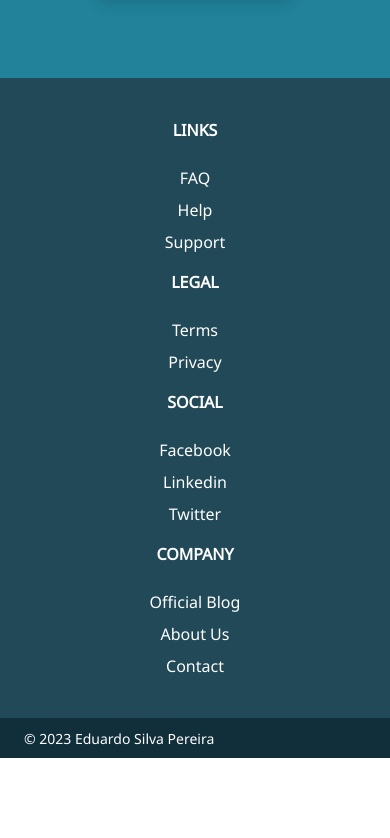
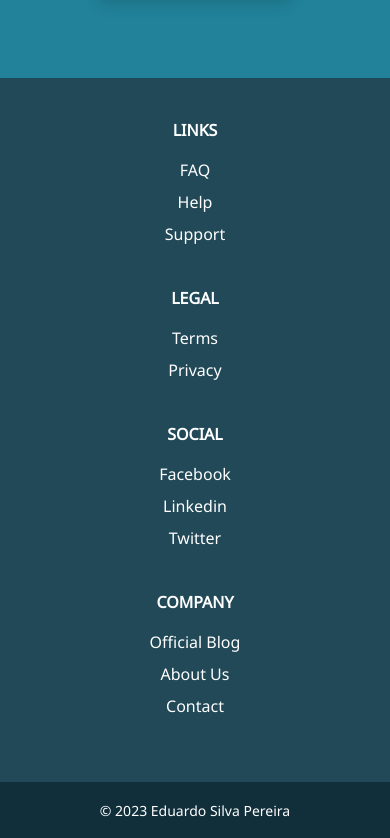
Before and after one commit to silvapereiraeduardo/livhtec, a React (Create React App) app: page / in a window 390 px wide. Shown: the part 6842-7680 px from the top of the page. Before the commit the page ends 7600 px from the top, so only its background shows below. Built offline with nearby package versions, Linux system fonts and the light colour scheme; the HTML template or start-up script is replaced by a standard one.

Commit message:
responsividade do footer

```diff
--- a/src/components/Footer.tsx
+++ b/src/components/Footer.tsx
@@ -5,8 +5,8 @@ export const Footer: React.FC<{}> = () => {
     <footer className="bg-primary-900">
       <div className="container mx-auto px-6 pt-10 pb-6">
         <div className="flex flex-wrap">
-          <div className="w-full md:w-1/4 text-center md:text-left">
-            <h5 className="uppercase mb-6 font-bold text-white">Links</h5>
+          <div className="w-full md:w-1/4 text-center mb-6 md:mb-0 md:text-left">
+            <h5 className="uppercase mb-4 font-bold text-white">Links</h5>
             <ul className="mb-4">
               <li className="mt-2">
                 <a href="#" className="hover:underline text-white">
@@ -25,8 +25,8 @@ export const Footer: React.FC<{}> = () => {
               </li>
             </ul>
           </div>
-          <div className="w-full md:w-1/4 text-center md:text-left">
-            <h5 className="uppercase mb-6 font-bold text-white">Legal</h5>
+          <div className="w-full md:w-1/4 text-center mb-6 md:mb-0 md:text-left">
+            <h5 className="uppercase mb-4 font-bold text-white">Legal</h5>
             <ul className="mb-4">
               <li className="mt-2">
                 <a href="#" className="hover:underline text-white">
@@ -40,8 +40,8 @@ export const Footer: React.FC<{}> = () => {
               </li>
             </ul>
           </div>
-          <div className="w-full md:w-1/4 text-center md:text-left">
-            <h5 className="uppercase mb-6 font-bold text-white">Social</h5>
+          <div className="w-full md:w-1/4 text-center mb-6 md:mb-0 md:text-left">
+            <h5 className="uppercase mb-4 font-bold text-white">Social</h5>
             <ul className="mb-4">
               <li className="mt-2">
                 <a href="#" className="hover:underline text-white">
@@ -60,8 +60,8 @@ export const Footer: React.FC<{}> = () => {
               </li>
             </ul>
           </div>
-          <div className="w-full md:w-1/4 text-center md:text-left">
-            <h5 className="uppercase mb-6 font-bold text-white">Company</h5>
+          <div className="w-full md:w-1/4 text-center mb-6 md:mb-0 md:text-left">
+            <h5 className="uppercase mb-4 font-bold text-white">Company</h5>
             <ul className="mb-4">
               <li className="mt-2">
                 <a href="#" className="hover:underline text-white">
@@ -84,7 +84,7 @@ export const Footer: React.FC<{}> = () => {
       </div>
 
       <div className="bg-primary-950">
-        <div className="container mx-auto px-6 pt-2 pb-2">
+        <div className="container mx-auto px-6 py-4 text-center md:text-left">
           <a href="#" className="text-white text-sm">
             &copy; 2023 Eduardo Silva Pereira
           </a>
```
